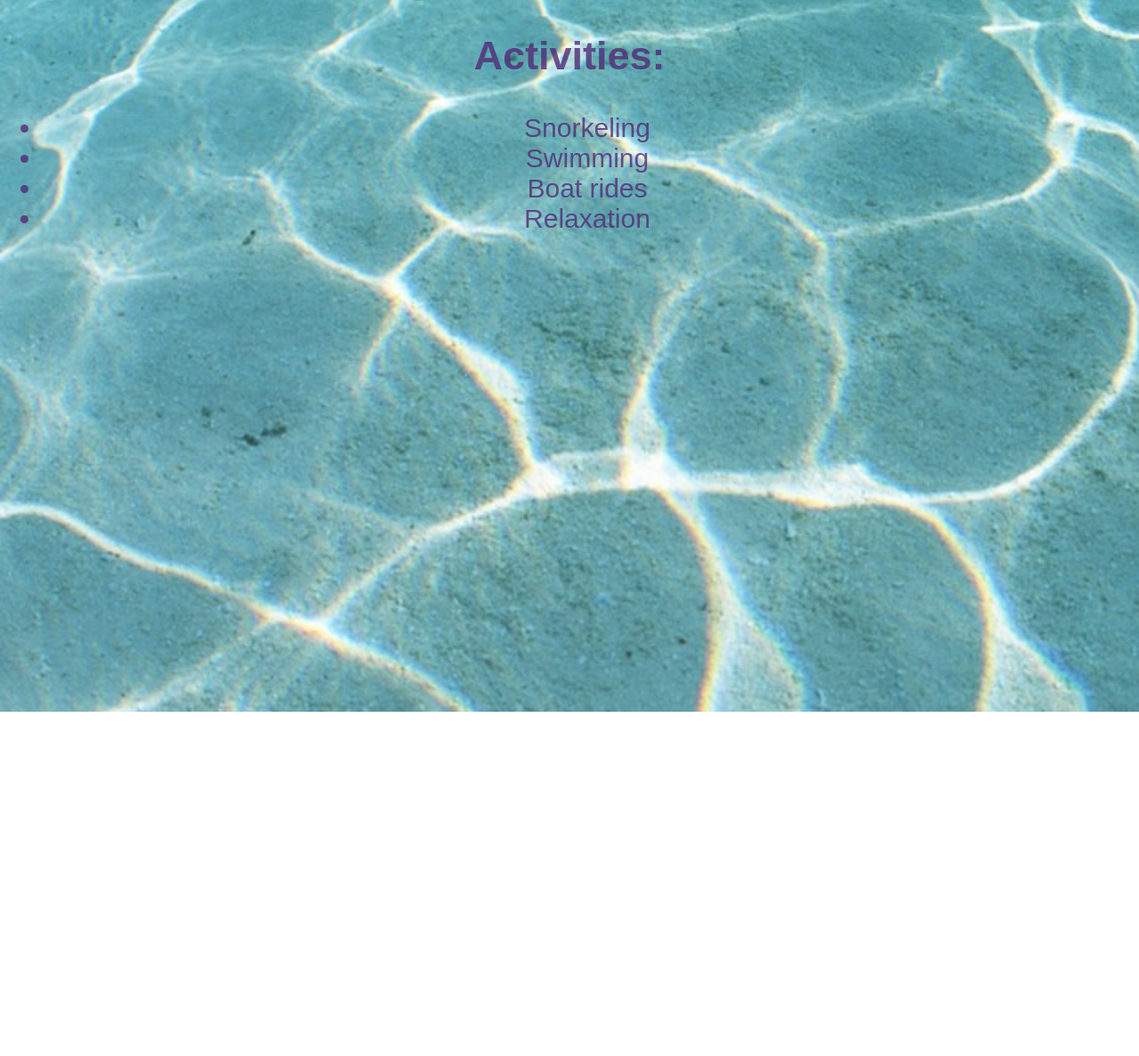
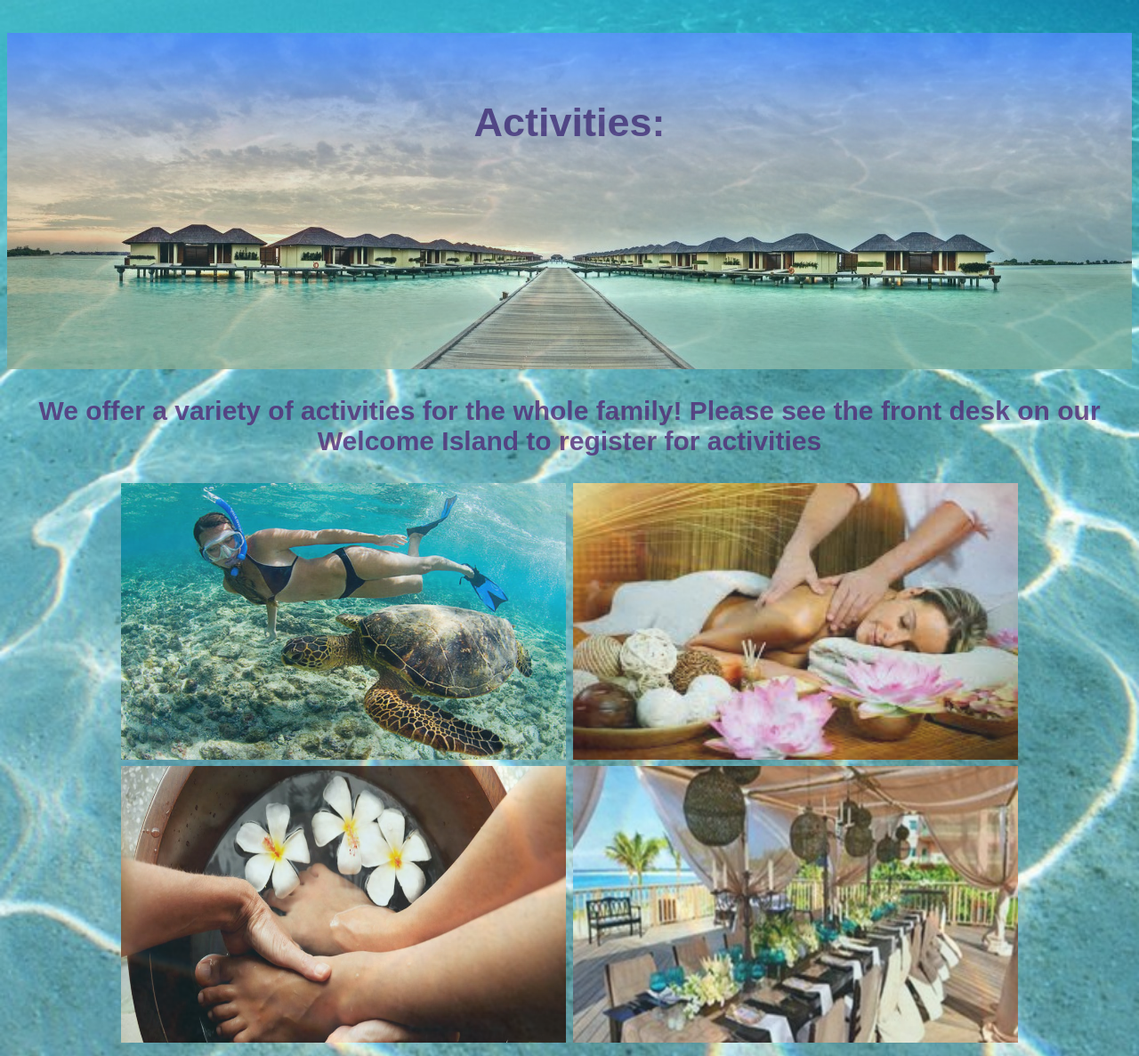
Before and after one commit to callmedw/resort-website, a plain HTML site: page activities.html in a window 1280 px wide. Shown: the whole page at 89% size. Before the commit the page ends 800 px from the top, so only its background shows below. Drawn offline with Linux system fonts and the light colour scheme.

```diff
--- a/activities.html
+++ b/activities.html
@@ -6,12 +6,13 @@
     <title></title>
   </head>
   <body>
-    <h2>Activities:</h2>
-      <ul>
-        <li>Snorkeling</li>
-        <li>Swimming</li>
-        <li>Boat rides</li>
-        <li>Relaxation</li>
-      </ul>
+    <div class="image">
+      <h2 id="header">Activities:</h2>
+    </div>
+    <p>We offer a variety of activities for the whole family! Please see the front desk on our Welcome Island to register for activities</p>
+    <img src="img/swimwithturtles.jpg" alt="image of woman swimming with turtles">
+    <img src="img/massage.jpeg" alt="photo of a massage">
+    <img src="img/footmassage.jpg" alt="photo of foot massage">
+    <img src="img/dinner.JPG" alt="photo of an island dinner">
   </body>
 </html>
--- a/css/styles.css
+++ b/css/styles.css
@@ -9,12 +9,10 @@
     color: #522b77;
     font-size: 30px;
 }
-/*img {
-  border-radius: 40%;
-  display: block;
-  margin: auto;
-  width: 100%;
-}*/
+img {
+  height: 311px;
+  width: 500px;
+}
 h1 {
   text-align: center;
   color: #522b77;
```
Also changed, not shown: accommodations.html (+6 -1 lines).
